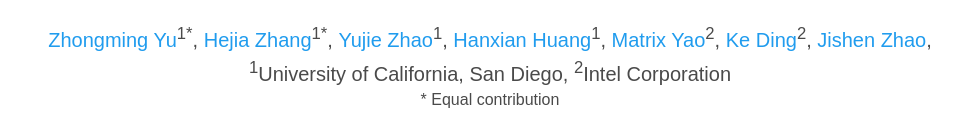
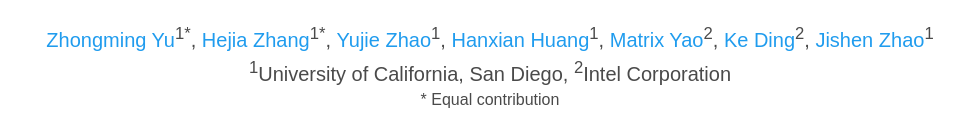
Before and after one commit to fishmingyu/OrcaLoca, a plain HTML site: page index.html in a window 1280 px wide. Shown: the part 211-325 px from the top of the page, without its empty margins (150-1130 px from the left). Drawn offline with nearby package versions, Linux system fonts and the light colour scheme; some icons are missing; a web font is replaced by a local one.

Commit message:
fix bugs

```diff
--- a/index.html
+++ b/index.html
@@ -107,7 +107,7 @@
               <a href="https://www.linkedin.com/in/dingke">Ke Ding</a><sup>2</sup>,
             </span>
             <span class="author-block">
-              <a href="https://cseweb.ucsd.edu/~jzhao/index.html">Jishen Zhao</a>,
+              <a href="https://cseweb.ucsd.edu/~jzhao/index.html">Jishen Zhao</a><sup>1</sup>
             </span>
           </div>
 
```
